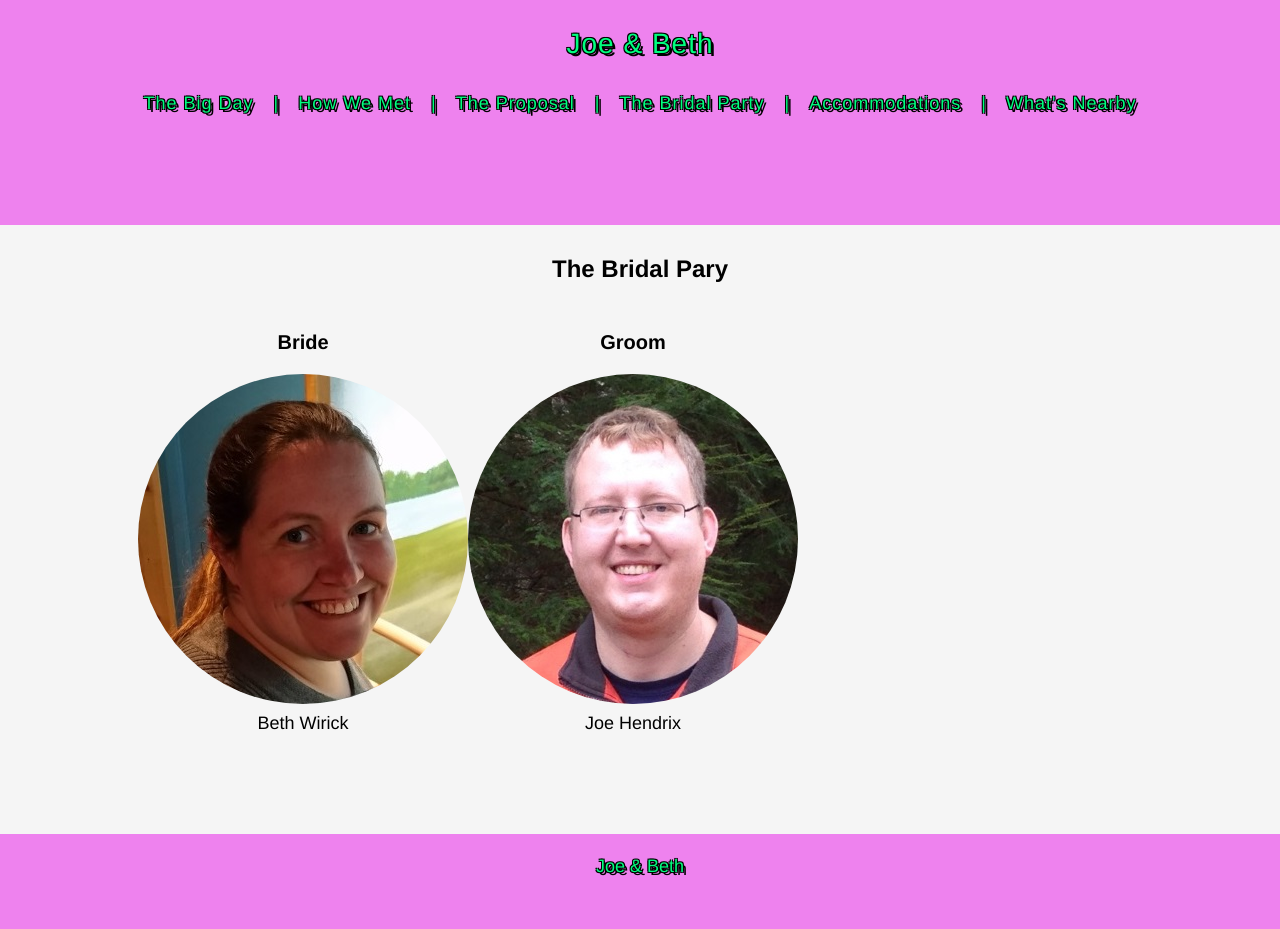
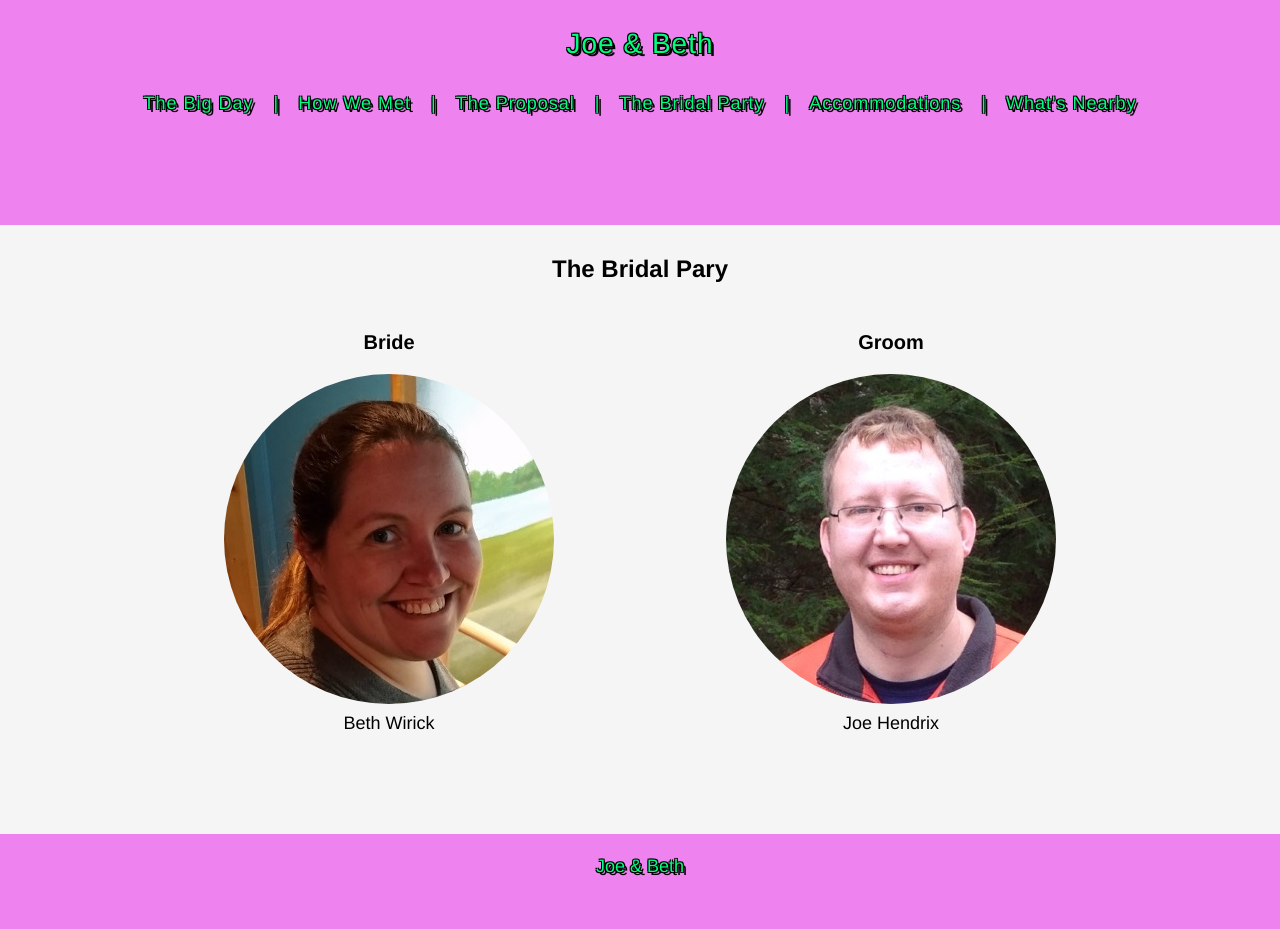
Before and after one commit to joeandbeth2017/joeandbeth2017.github.io, a Jekyll site: the page built from bridalparty.md, in a window 1280 px wide. Built offline with Jekyll 4.4.1, drawn with Linux system fonts in a browser that asks for light colours.

Commit message:
and again

```diff
--- a/bridalparty.md
+++ b/bridalparty.md
@@ -6,7 +6,7 @@ permalink: /bridalparty/
 
 <div style="display: flex; flex-wrap: wrap;">
 
-<div style="text-align: center;">
+<div style="flex: 1; text-align: center;">
 
 <h3>Bride</h3>
 
@@ -14,7 +14,7 @@ permalink: /bridalparty/
 
 <br />Beth Wirick
 
-</div><div style="text-align: center;">
+</div><div style="flex: 1; text-align: center;">
 
 <h3>Groom</h3>
 
```
